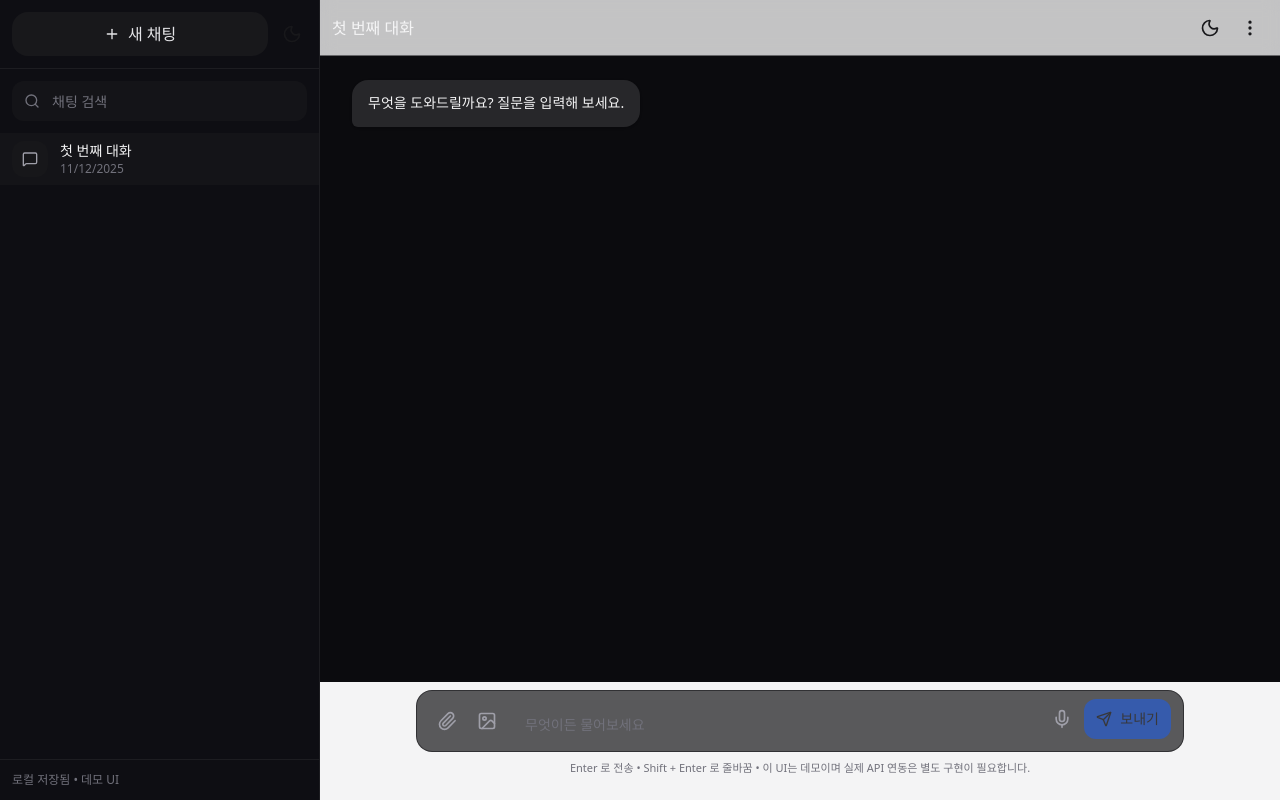
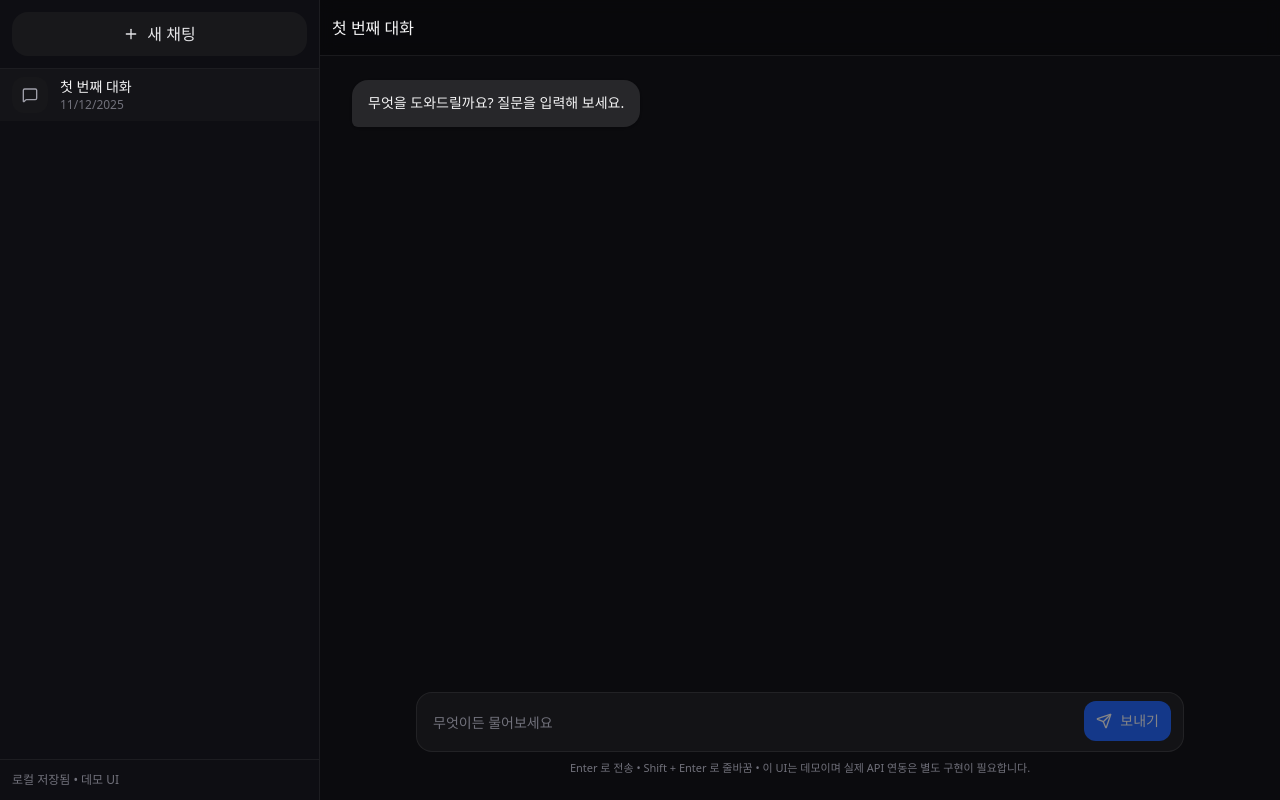
Before and after one commit to kernel-ai-project/client, a React (Vite) app: page / in a window 1280 px wide. Built offline with nearby package versions, Linux system fonts and the light colour scheme.

Commit message:
design: 없는 기능 요소 제거 및 채팅방 이름 수정 요소 추가

```diff
--- a/package.json
+++ b/package.json
@@ -28,6 +28,7 @@
     "eslint-plugin-react-refresh": "^0.4.22",
     "globals": "^16.4.0",
     "postcss": "^8.5.6",
+    "tailwind-scrollbar": "^4.0.2",
     "tailwindcss": "^4.1.16",
     "vite": "npm:rolldown-vite@7.1.14"
   },
--- a/src/Chat/components/ChatHeader.jsx
+++ b/src/Chat/components/ChatHeader.jsx
@@ -1,12 +1,7 @@
 import { Plus, Sun, Moon, MoreVertical } from "lucide-react";
 import IconButton from "./IconButton";
 
-export default function ChatHeader({
-  title,
-  theme,
-  onToggleTheme,
-  onNewChat,
-}) {
+export default function ChatHeader({ title, onNewChat }) {
   return (
     <header className="flex h-14 items-center justify-between border-b border-zinc-800/60 px-3 backdrop-blur supports-[backdrop-filter]:bg-black/20">
       <div className="flex items-center gap-2">
@@ -19,18 +14,6 @@ export default function ChatHeader({
           {title ?? "Chat"}
         </div>
       </div>
-      <div className="flex items-center gap-1">
-        <IconButton title="테마 전환" onClick={onToggleTheme}>
-          {theme === "dark" ? (
-            <Sun className="h-5 w-5" />
-          ) : (
-            <Moon className="h-5 w-5" />
-          )}
-        </IconButton>
-        <IconButton title="더보기">
-          <MoreVertical className="h-5 w-5" />
-        </IconButton>
-      </div>
     </header>
   );
 }
--- a/src/Chat/components/Composer.jsx
+++ b/src/Chat/components/Composer.jsx
@@ -1,4 +1,4 @@
-import { Mic, Send, Paperclip, Image as ImageIcon } from "lucide-react";
+import { Mic, Send, Image as ImageIcon } from "lucide-react";
 import IconButton from "./IconButton";
 
 export default function Composer({
@@ -11,28 +11,17 @@ export default function Composer({
   return (
     <div className="px-3 pb-4 pt-2 md:px-8 md:pb-6">
       <div className="mx-auto w-full md:max-w-3xl">
-        <div className="rounded-2xl border border-zinc-800/80 bg-zinc-900/70 p-2">
+        <div className="rounded-2xl border border-zinc-800/80 bg-zinc-900/70 p-2 h-15">
           <div className="flex items-end gap-2">
-            <div className="flex items-center gap-1 px-1 pb-1">
-              <IconButton title="파일 첨부">
-                <Paperclip className="h-5 w-5 text-zinc-400" />
-              </IconButton>
-              <IconButton title="이미지 첨부">
-                <ImageIcon className="h-5 w-5 text-zinc-400" />
-              </IconButton>
-            </div>
             <textarea
               value={input}
               onChange={(event) => setInput(event.target.value)}
               onKeyDown={onKeyDown}
               rows={1}
               placeholder="무엇이든 물어보세요"
-              className="flex-1 max-h-40 resize-none bg-transparent px-2 py-2 text-sm text-zinc-100 placeholder:text-zinc-500 focus:outline-none"
+              className="flex-1 max-h-40 resize-none bg-transparent px-2 py-3 text-sm text-zinc-100 placeholder:text-zinc-500 focus:outline-none"
             />
             <div className="flex items-center gap-1 px-1 pb-1">
-              <IconButton title="음성 입력">
-                <Mic className="h-5 w-5 text-zinc-400" />
-              </IconButton>
               <button
                 type="button"
                 onClick={onSend}
--- a/src/Chat/components/Sidebar.jsx
+++ b/src/Chat/components/Sidebar.jsx
@@ -1,14 +1,13 @@
-import { Plus, Search, MessageSquare, Trash2, Sun, Moon } from "lucide-react";
+import { Plus, MessageSquare, Trash2, Pencil } from "lucide-react";
 import IconButton from "./IconButton";
 
 export default function Sidebar({
-  theme,
-  onToggleTheme,
   conversations,
   activeId,
   onSelectChat,
   onNewChat,
   onDeleteChat,
+  onEditChatName,
 }) {
   return (
     <aside className="hidden flex-col border-r border-zinc-800/60 bg-[#0e0e13] md:flex md:w-72 lg:w-80">
@@ -20,24 +19,6 @@ export default function Sidebar({
         >
           <Plus className="h-4 w-4" /> 새 채팅
         </button>
-        <IconButton title="테마 전환" onClick={onToggleTheme}>
-          {theme === "dark" ? (
-            <Sun className="h-5 w-5" />
-          ) : (
-            <Moon className="h-5 w-5" />
-          )}
-        </IconButton>
-      </div>
-
-      <div className="p-3">
-        <label className="relative block">
-          <span className="sr-only">채팅 검색</span>
-          <input
-            placeholder="채팅 검색"
-            className="h-10 w-full rounded-xl bg-zinc-900/70 pl-10 pr-3 text-sm text-zinc-100 placeholder:text-zinc-500 focus:outline-none focus:ring-2 focus:ring-zinc-700"
-          />
-          <Search className="absolute left-3 top-1/2 h-4 w-4 -translate-y-1/2 text-zinc-500" />
-        </label>
       </div>
 
       <div className="flex-1 overflow-y-auto">
@@ -65,6 +46,16 @@ export default function Sidebar({
               </div>
               <div className="flex gap-1 opacity-0 transition group-hover:opacity-100">
                 <IconButton
+                  title="채팅방 이름 수정"
+                  onClick={(event) => {
+                    //이름 수정 함수 작성하기
+                    event.stopPropagation();
+                    onEditChatName(conversation.id);
+                  }}
+                >
+                  <Pencil className="h-4 w-4 text-zinc-400" />
+                </IconButton>
+                <IconButton
                   title="삭제"
                   onClick={(event) => {
                     event.stopPropagation();
--- a/src/ChatUI.jsx
+++ b/src/ChatUI.jsx
@@ -49,12 +49,6 @@ function saveConversations(convs) {
 
 // --- Main component ------------------------------------------------------
 export default function ChatUI() {
-  const [theme, setTheme] = useState(() =>
-    window.matchMedia &&
-    window.matchMedia("(prefers-color-scheme: dark)").matches
-      ? "dark"
-      : "light"
-  );
   const [conversations, setConversations] = useState(loadConversations);
   const [activeId, setActiveId] = useState(conversations[0]?.id);
   const [input, setInput] = useState("");
@@ -66,9 +60,6 @@ export default function ChatUI() {
   );
 
   useEffect(() => {
-    document.documentElement.classList.toggle("dark", theme === "dark");
-  }, [theme]);
-useEffect(() => {
     saveConversations(conversations);
   }, [conversations]);
   useEffect(() => {
@@ -76,17 +67,15 @@ useEffect(() => {
       listRef.current.scrollTop = listRef.current.scrollHeight;
   }, [activeConv?.messages.length, isThinking]);
 
-  // 콜백들은 useCallback으로 안정화(불필요 리렌더 줄이기)
-  const onToggleTheme = useCallback(
-    () => setTheme((t) => (t === "dark" ? "light" : "dark")),
-    []
-  );
   const onSelectChat = useCallback((id) => setActiveId(id), []);
   const onNewChat = useCallback(() => {
     const next = createConversation("새 대화");
     setConversations((prev) => [next, ...prev]);
     setActiveId(next.id);
   }, []);
+  const onEditChatName = useCallback(() => {
+    // 수정 로직 작성하기
+  });
   const onDeleteChat = useCallback((id) => {
     setConversations((prev) => {
       const copy = prev.filter((c) => c.id !== id);
@@ -160,23 +149,17 @@ const appendToMessage = useCallback((conversationId, messageId, chunk) => {
   }
 
   return (
-    <div className="h-screen w-full bg-zinc-100 text-zinc-900 dark:bg-[#0b0b0e] dark:text-zinc-100 flex">
+    <div className="h-screen w-full  bg-[#0b0b0e] text-zinc-100 flex">
       <Sidebar
-        theme={theme}
-        onToggleTheme={onToggleTheme}
         conversations={conversations}
         activeId={activeId}
         onSelectChat={onSelectChat}
         onNewChat={onNewChat}
         onDeleteChat={onDeleteChat}
+        onEditChatName={onEditChatName}
       />
       <section className="flex-1 flex flex-col">
-        <ChatHeader
-          title={activeConv?.title}
-          theme={theme}
-          onToggleTheme={onToggleTheme}
-          onNewChat={onNewChat}
-        />
+        <ChatHeader title={activeConv?.title} onNewChat={onNewChat} />
         <MessageList
           messages={activeConv?.messages ?? []}
           isThinking={isThinking}
```
Also changed, not shown: 1 other file (tests, documents, lock files or other folders). Lines whose indentation alone changed are shown as unchanged.
